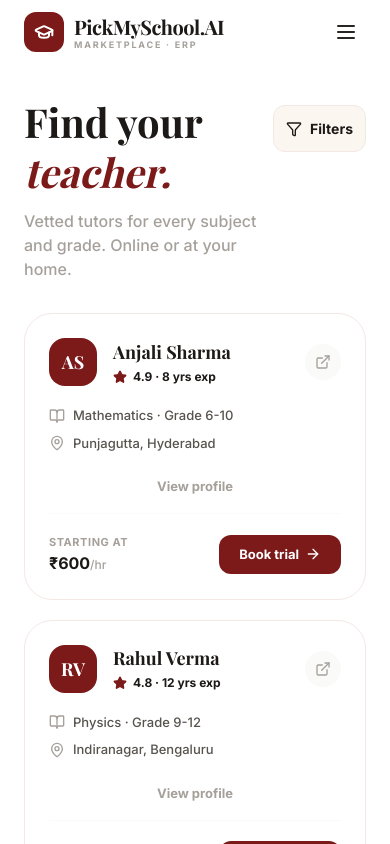
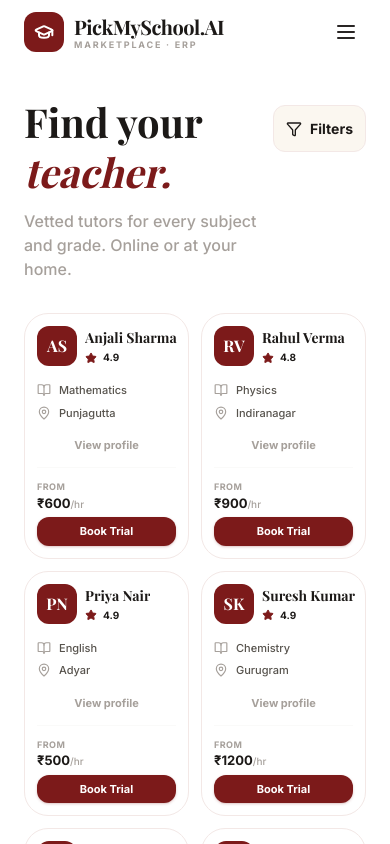
Before and after one commit to modupalliharshini/pickmyschoolai, a React (Vite) app: page /find-teacher in a window 390 px wide. Shown: the top 844 px of the page. Built offline with nearby package versions, Linux system fonts and the light colour scheme; a web font is replaced by a local one.

Commit message:
2x2 grid fix

```diff
--- a/src/pages/FindSchoolsPage.jsx
+++ b/src/pages/FindSchoolsPage.jsx
@@ -160,7 +160,7 @@ const FindSchoolsPage = () => {
           </div>
 
           {/* Grid */}
-          <div className="grid grid-cols-1 sm:grid-cols-2 xl:grid-cols-3 gap-5">
+          <div className="grid grid-cols-2 md:grid-cols-2 xl:grid-cols-3 gap-3 md:gap-5 items-start">
             {filtered.map((s) => <SchoolCard key={s.id} s={s} />)}
             {filtered.length === 0 && (
               <div className="col-span-full text-center py-24 bg-[#FBF7F0] rounded-[32px] border border-dashed border-stone-200">
--- a/src/pages/FindTeacherPage.jsx
+++ b/src/pages/FindTeacherPage.jsx
@@ -118,50 +118,50 @@ const FindTeacherPage = () => {
           </div>
 
           {/* Grid */}
-          <div className="grid grid-cols-1 md:grid-cols-2 xl:grid-cols-3 gap-5 items-start">
+          <div className="grid grid-cols-2 md:grid-cols-2 xl:grid-cols-3 gap-3 md:gap-5 items-start">
             {filtered.map((t) => (
-              <div key={t.id} className="bg-white border border-[#F3E8E6] rounded-[28px] p-6 hover:shadow-[0_15px_35px_-12px_rgba(124,26,26,0.12)] transition-all duration-300 group flex flex-col">
+              <div key={t.id} className="bg-white border border-[#F3E8E6] rounded-[24px] p-3 sm:p-6 hover:shadow-[0_15px_35px_-12px_rgba(124,26,26,0.12)] transition-all duration-300 group flex flex-col">
                 <div className="flex items-center justify-between">
-                  <div className="flex items-center gap-4">
-                    <div className="w-12 h-12 rounded-2xl bg-[#7C1A1A] text-white font-serif font-bold flex items-center justify-center text-lg">{initials(t.name)}</div>
-                    <div>
-                      <h3 className="font-serif text-[18px] font-bold text-stone-900 group-hover:text-[#7C1A1A] transition-colors">{t.name}</h3>
-                      <div className="flex items-center gap-1.5 text-[12px] text-stone-900 font-bold mt-0.5">
-                        <Star className="w-3.5 h-3.5 fill-[#7C1A1A] text-[#7C1A1A]" /> {t.rating} · {t.exp} yrs exp
+                  <div className="flex items-center gap-2 sm:gap-4">
+                    <div className="w-10 h-10 sm:w-12 sm:h-12 rounded-xl sm:rounded-2xl bg-[#7C1A1A] text-white font-serif font-bold flex items-center justify-center text-base sm:text-lg shrink-0">{initials(t.name)}</div>
+                    <div className="min-w-0">
+                      <h3 className="font-serif text-[14px] sm:text-[18px] font-bold text-stone-900 group-hover:text-[#7C1A1A] transition-colors truncate">{t.name}</h3>
+                      <div className="flex items-center gap-1.5 text-[10px] sm:text-[12px] text-stone-900 font-bold mt-0.5">
+                        <Star className="w-3 sm:w-3.5 h-3 sm:h-3.5 fill-[#7C1A1A] text-[#7C1A1A]" /> {t.rating}
                       </div>
                     </div>
                   </div>
-                  <button onClick={() => navigate(`/teacher/${t.id}`)} className="w-9 h-9 rounded-full bg-stone-50 flex items-center justify-center text-stone-400 hover:text-[#7C1A1A] hover:bg-[#FDF2F0] transition-all">
+                  <button onClick={() => navigate(`/teacher/${t.id}`)} className="hidden sm:flex w-9 h-9 rounded-full bg-stone-50 items-center justify-center text-stone-400 hover:text-[#7C1A1A] hover:bg-[#FDF2F0] transition-all shrink-0">
                     <ExternalLink className="w-4 h-4" />
                   </button>
                 </div>
 
-                <div className="mt-5 space-y-2">
-                  <div className="flex items-center gap-2 text-stone-600 font-medium text-[13px]">
-                    <BookOpen className="w-4 h-4 text-stone-400" /> {t.subject} · {t.grade}
+                <div className="mt-4 space-y-1.5">
+                  <div className="flex items-center gap-2 text-stone-600 font-medium text-[11px] sm:text-[13px]">
+                    <BookOpen className="w-3.5 h-3.5 text-stone-400" /> <span className="truncate">{t.subject}</span>
                   </div>
-                  <div className="flex items-center gap-2 text-stone-600 font-medium text-[13px]">
-                    <MapPin className="w-4 h-4 text-stone-400" /> {t.locality}, {t.city}
+                  <div className="flex items-center gap-2 text-stone-600 font-medium text-[11px] sm:text-[13px]">
+                    <MapPin className="w-3.5 h-3.5 text-stone-400" /> <span className="truncate">{t.locality}</span>
                   </div>
                 </div>
 
                 <div className="mt-auto">
                   <button
                     onClick={() => navigate(`/teacher/${t.id}`)}
-                    className="mt-6 w-full text-center text-stone-400 font-bold text-[13px] hover:text-[#7C1A1A] transition-colors"
+                    className="mt-4 w-full text-center text-stone-400 font-bold text-[11px] sm:text-[13px] hover:text-[#7C1A1A] transition-colors"
                   >
                     View profile
                   </button>
-                  <div className="mt-4 pt-5 border-t border-stone-50 flex items-center justify-between">
+                  <div className="mt-3 pt-3 border-t border-stone-50 flex flex-col sm:flex-row items-start sm:items-center justify-between gap-1">
                     <div>
-                      <div className="text-[11px] font-bold text-stone-400 uppercase tracking-wider">Starting at</div>
-                      <div className="text-stone-900 font-bold text-[16px]">₹{t.fee}<span className="text-[12px] font-medium text-stone-400">/hr</span></div>
+                      <div className="text-[9px] sm:text-[11px] font-bold text-stone-400 uppercase tracking-wider">From</div>
+                      <div className="text-stone-900 font-bold text-[13px] sm:text-[16px]">₹{t.fee}<span className="text-[10px] font-medium text-stone-400">/hr</span></div>
                     </div>
                     <button
                       onClick={() => openModal('bookTrial', { teacherName: t.name })}
-                      className="bg-[#7C1A1A] hover:bg-[#651414] text-white px-5 py-2.5 rounded-xl font-bold text-[13px] transition-all flex items-center gap-1.5"
+                      className="w-full sm:w-auto bg-[#7C1A1A] text-white px-4 py-1.5 sm:py-2.5 rounded-xl font-bold text-[11px] sm:text-[14px] hover:bg-[#651414] transition-all active:scale-95 shadow-sm shadow-[#7C1A1A]/20"
                     >
-                      Book trial <ArrowRight className="w-4 h-4" />
+                      Book Trial
                     </button>
                   </div>
                 </div>
--- a/src/pages/SchoolDetailPage.jsx
+++ b/src/pages/SchoolDetailPage.jsx
@@ -8,7 +8,21 @@ import { useModal } from '../context/ModalContext';
 const SchoolDetailPage = () => {
   const { id } = useParams();
   const school = schools.find((s) => s.id === parseInt(id)) || schools[0];
+  const [liked, setLiked] = React.useState(false);
   const { openModal } = useModal();
+
+  const handleShare = () => {
+    if (navigator.share) {
+      navigator.share({
+        title: school.name,
+        text: `Check out ${school.name} on PickMySchool.AI`,
+        url: window.location.href,
+      }).catch(console.error);
+    } else {
+      navigator.clipboard.writeText(window.location.href);
+      alert('Link copied to clipboard!');
+    }
+  };
 
   return (
     <div className="bg-[#FBF7F0] min-h-screen">
@@ -27,9 +41,19 @@ const SchoolDetailPage = () => {
             <div className="bg-white rounded-[40px] overflow-hidden border border-[#F3E8E6] shadow-sm">
               <div className="aspect-[21/9] relative">
                 <SchoolIllustration />
-                <div className="absolute top-6 right-6 flex gap-3">
-                  <button className="w-11 h-11 rounded-full bg-white/90 backdrop-blur-md flex items-center justify-center text-stone-900 shadow-sm"><Share2 className="w-5 h-5" /></button>
-                  <button className="w-11 h-11 rounded-full bg-white/90 backdrop-blur-md flex items-center justify-center text-stone-900 shadow-sm"><Heart className="w-5 h-5" /></button>
+                <div className="absolute top-3 right-3 sm:top-6 sm:right-6 flex gap-2 sm:gap-3 z-10">
+                  <button
+                    onClick={handleShare}
+                    className="w-8 h-8 sm:w-11 sm:h-11 rounded-full bg-white/90 backdrop-blur-md flex items-center justify-center text-stone-900 shadow-sm hover:bg-[#7C1A1A] hover:text-white transition-all"
+                  >
+                    <Share2 className="w-4 h-4 sm:w-5 h-5" />
+                  </button>
+                  <button
+                    onClick={() => setLiked(!liked)}
+                    className="w-8 h-8 sm:w-11 sm:h-11 rounded-full bg-white/90 backdrop-blur-md flex items-center justify-center shadow-sm hover:scale-110 transition-all"
+                  >
+                    <Heart className={`w-4 h-4 sm:w-5 h-5 ${liked ? 'fill-[#7C1A1A] text-[#7C1A1A]' : 'text-stone-900'}`} />
+                  </button>
                 </div>
               </div>
             </div>
```
Also changed, not shown: src/components/SchoolCard.jsx (+18 -18 lines).
